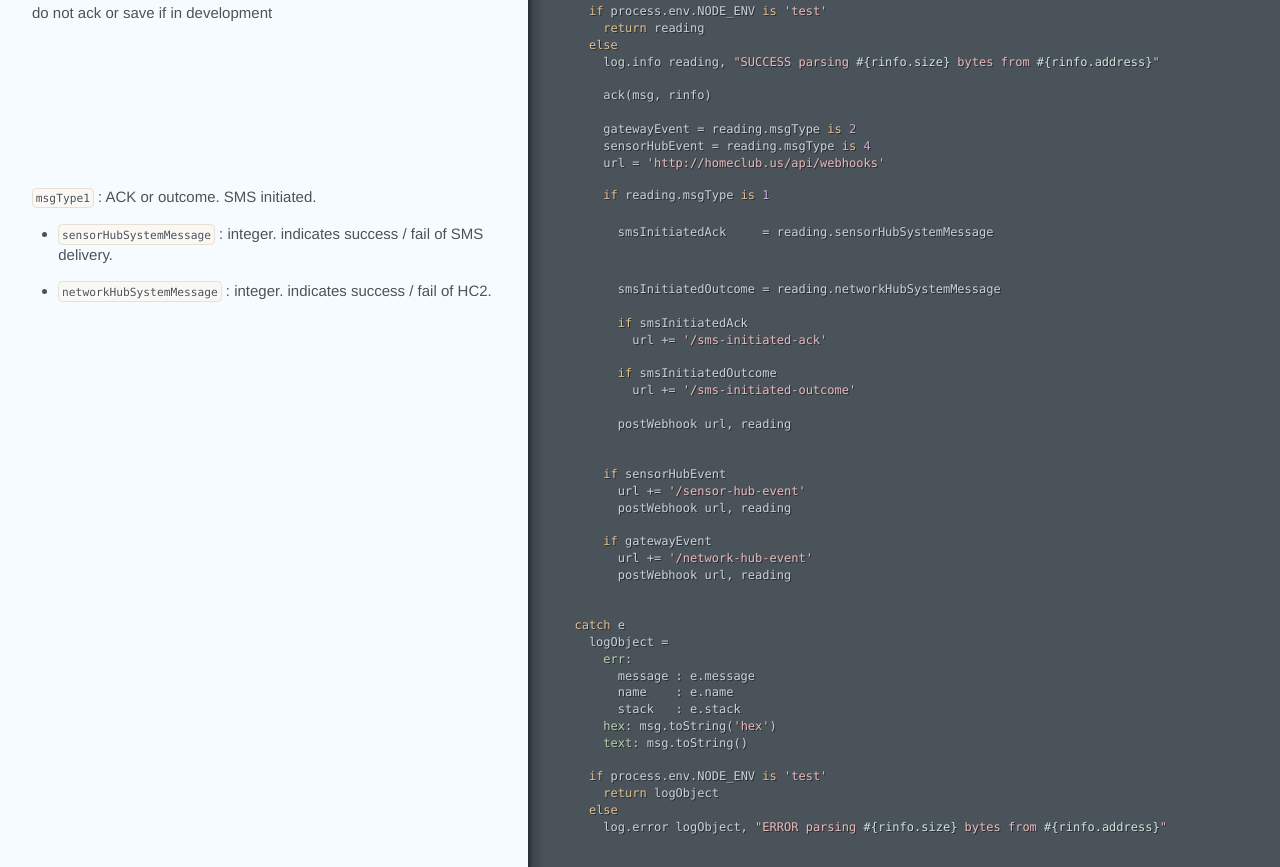
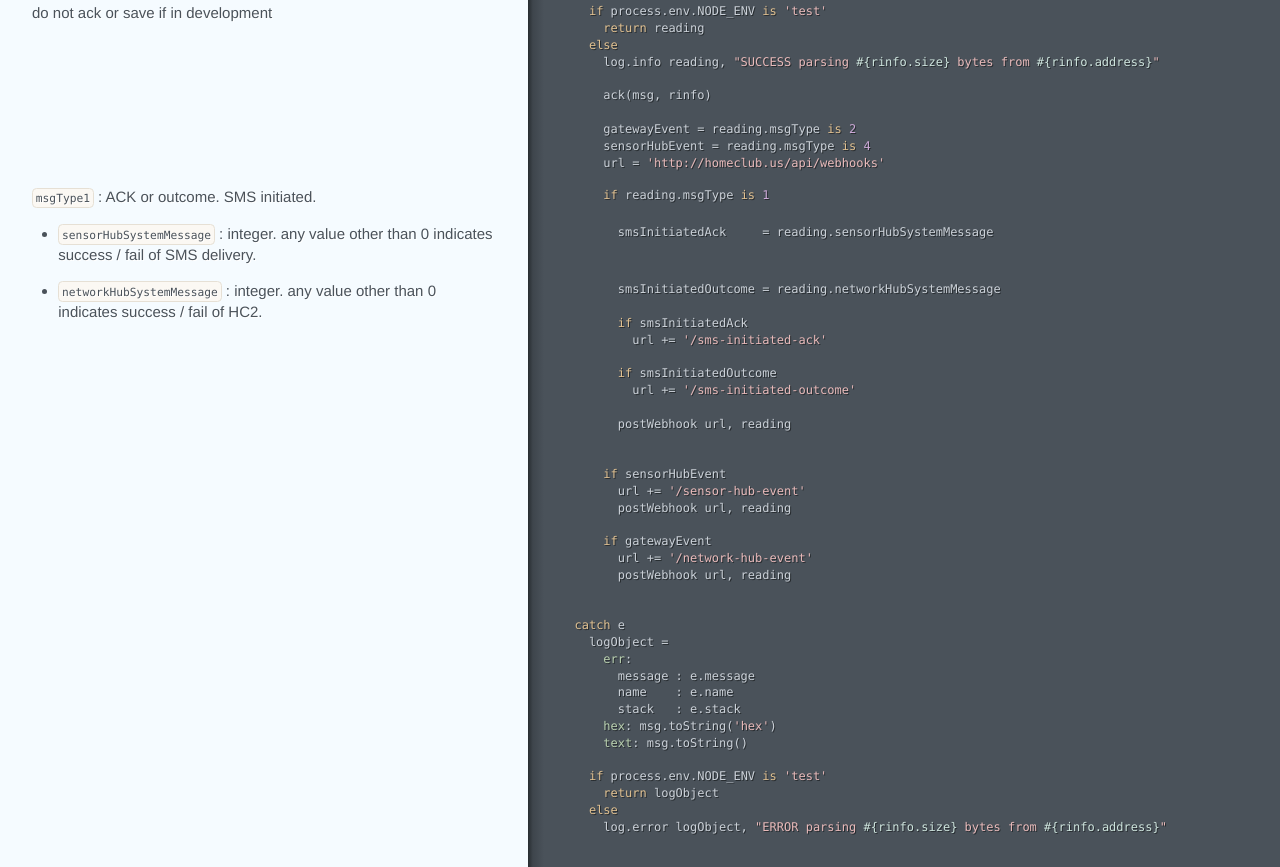
Before and after one commit to nordus/homeclub-gateway, a plain HTML site: page index.html in a window 1280 px wide. Shown: the part 752-1619 px from the top of the page. Drawn offline with Linux system fonts and the light colour scheme.

Commit message:
undefined

```diff
--- a/index.html
+++ b/index.html
@@ -28,9 +28,9 @@ TODO: remove once we solidify message format</p></div></div><div class="code"><d
       gatewayEvent = reading.msgType <span class="hljs-keyword">is</span> <span class="hljs-number">2</span>
       sensorHubEvent = reading.msgType <span class="hljs-keyword">is</span> <span class="hljs-number">4</span>
       url = <span class="hljs-string">'http://homeclub.us/api/webhooks'</span></div></div></div><div class="segment"><div class="comments "><div class="wrapper"><p><code>msgType1</code>  : ACK or outcome. SMS initiated.</p></div></div><div class="code"><div class="wrapper">      <span class="hljs-keyword">if</span> reading.msgType <span class="hljs-keyword">is</span> <span class="hljs-number">1</span></div></div></div><div class="segment"><div class="comments "><div class="wrapper"><ul>
-<li><code>sensorHubSystemMessage</code>  : integer.  indicates success / fail of SMS delivery.</li>
+<li><code>sensorHubSystemMessage</code>  : integer.  any value other than 0 indicates success / fail of SMS delivery.</li>
 </ul></div></div><div class="code"><div class="wrapper">        smsInitiatedAck     = reading.sensorHubSystemMessage</div></div></div><div class="segment"><div class="comments "><div class="wrapper"><ul>
-<li><code>networkHubSystemMessage</code> : integer.  indicates success / fail of HC2.</li>
+<li><code>networkHubSystemMessage</code> : integer.  any value other than 0 indicates success / fail of HC2.</li>
 </ul></div></div><div class="code"><div class="wrapper">        smsInitiatedOutcome = reading.networkHubSystemMessage
 
         <span class="hljs-keyword">if</span> smsInitiatedAck
```
